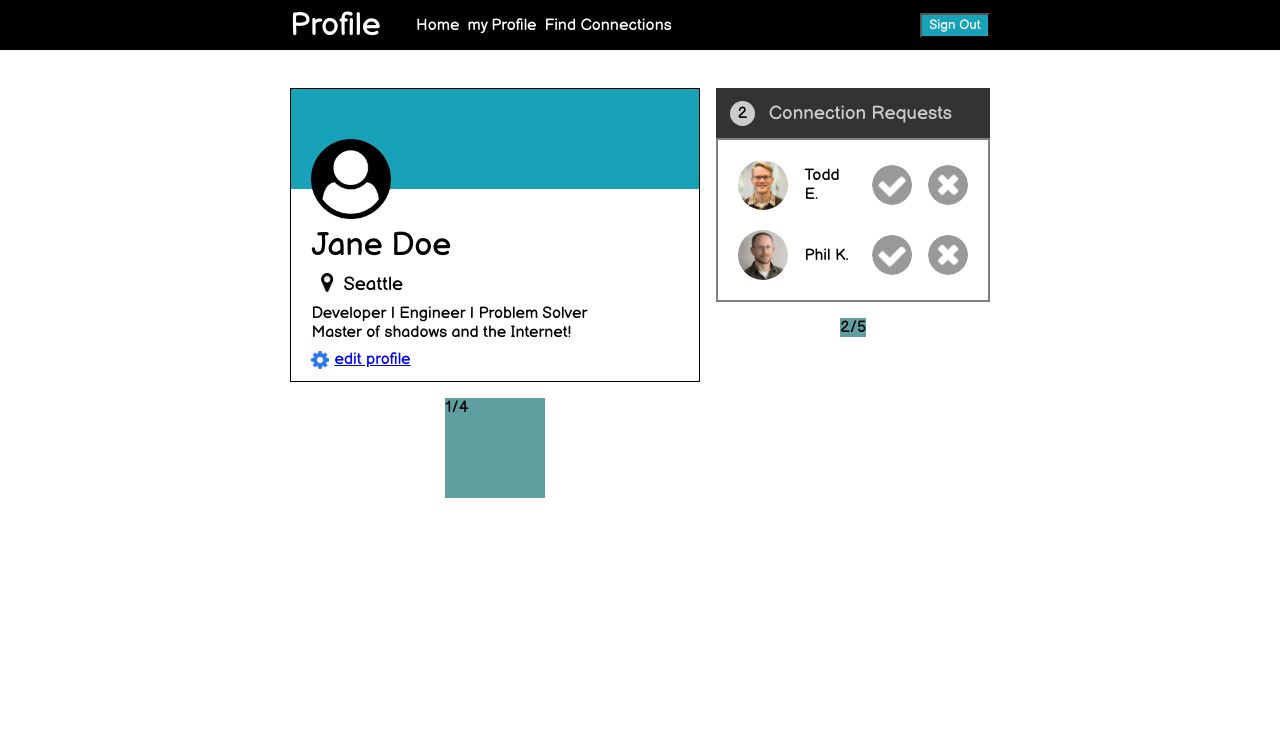
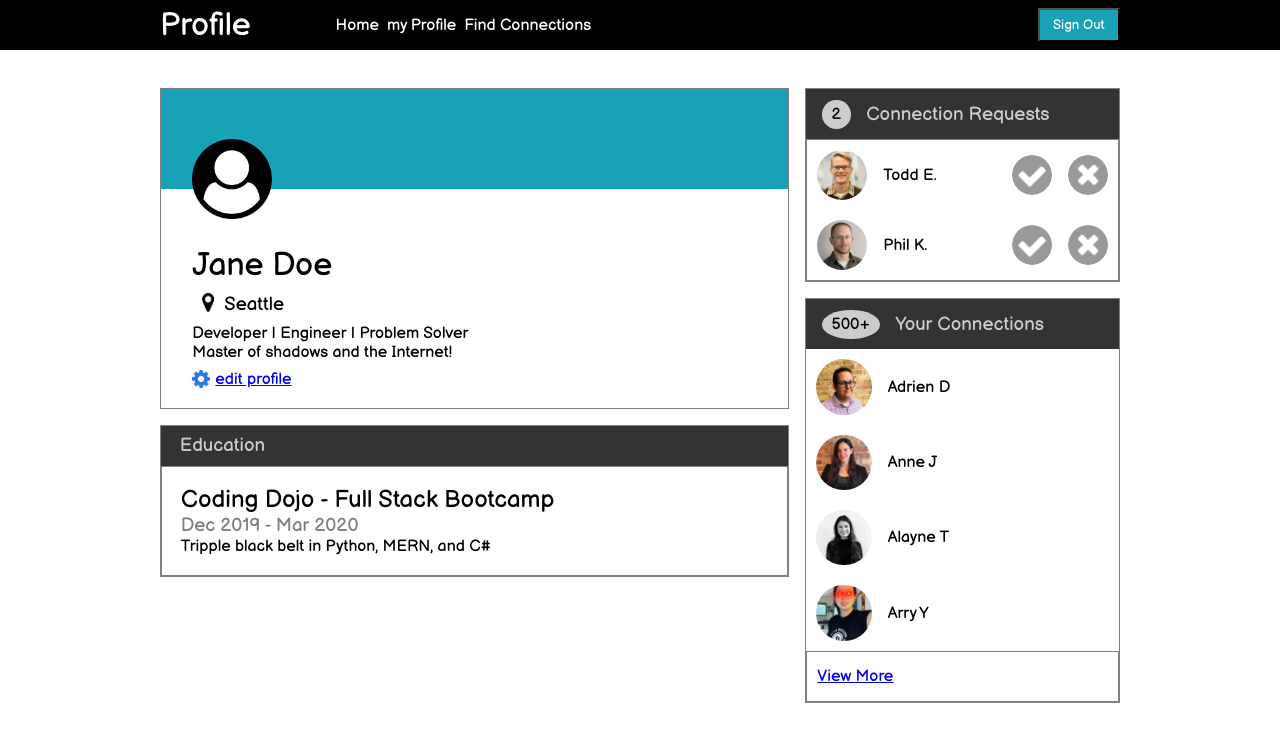
Before and after one commit to LopezYeshua/profile_page, a plain HTML site: page index.html in a window 1280 px wide. Drawn offline with Linux system fonts and the light colour scheme.

Commit message:
completed wrieframe

```diff
--- a/css_libraries/dojo.css
+++ b/css_libraries/dojo.css
@@ -4,40 +4,58 @@
     margin: 0;
     padding: 0;
     box-sizing: border-box;
+    font-family: 'Balsamiq Sans', cursive;
+    font-weight: normal;
+}
+
+
+.flex {
+    display: flex;
+    align-items: center;
+    justify-content: center;
+}
+
+/* splits the content blocks into columns */
+.content-container {
+    width: 75%;
+    min-height: 600px;
+    padding: 3% 0%;
+    margin: 0 auto;
+    flex-direction: row;
+    align-items: flex-start;
+}
+
+.full-container {
+    width: 75%;
+    margin: 0 auto;
 }
 
 .container {
-    width: 1200px;
-    margin: 0 auto;
+    background-color:transparent;
+    width: 100%;
+    border: 1px solid gray;
 }
 
 .btn {
-    width: 70px;
-    height: 25px;
+    padding: .5em 1em;
     background-color: #17a2b8;
     box-shadow: 2px 2px 1px black;
     color: white;
 }
 
 .row {
-    display: flex;
-    align-items: center;
-    justify-content: center;
     min-height: 100px;
-    width: 100px;
+    min-width: 100px;
+    flex: 2;
     gap: 1rem;
-    flex: 1.5;
     flex-direction: column;
 }
 
 .row-2 {
-    display: flex;
-    align-items: center;
-    justify-content: center;
     min-height: 100px;
     width: 100px;
+    flex: 1;
     gap: 1rem;
-    flex: 1;
     flex-direction: column;
 }
 
@@ -55,19 +73,4 @@
 .nav {
     height: 50px;
     background-color: black;
-    display:flex;
-    align-items: center;
-    justify-content: center;
 }
-
-.user-card-container {
-    width: 100%;
-    margin: 0 auto;
-    border: 1px solid black;
-}
-
-.user-card-nav {
-    background-color: #17a2b8;
-    height: 100px;
-    width: 100%;
-}
--- a/index.html
+++ b/index.html
@@ -1,5 +1,6 @@
 <!DOCTYPE html>
 <html lang="en">
+
 <head>
     <meta charset="UTF-8">
     <meta http-equiv="X-UA-Compatible" content="IE=edge">
@@ -8,9 +9,10 @@
     <link rel="stylesheet" href="style.css">
     <link rel="stylesheet" href="./css_libraries/dojo.css">
 </head>
+
 <body>
-    <div class="nav">
-        <div class="nav-container">
+    <div class="nav flex">
+        <div class="nav-container flex">
             <h1>Profile</h1>
             <ul class="nav-ul">
                 <li><a href="#">Home</a></li>
@@ -20,16 +22,16 @@
             <button class="btn">Sign Out</button>
         </div>
     </div>
-    <div class="content-container">
-        <div class="row">
-            <div class="user-card-container">
+    <div class="content-container flex">
+        <div class="row flex">
+            <div class="container">
                 <div class="user-card-nav">
-                    <img  id="profilePic" src="./images/icons/user-circle.png" alt="User Photo">
+                    <img id="profilePic" src="./images/icons/user-circle.png" alt="User Photo">
                 </div>
                 <div class="user-card-content">
-                    <h1 class="user-card-h1">Jane Doe</h1>
+                    <h1 class="user-card-name">Jane Doe</h1>
                     <div class="user-card-location">
-                        <img  id="mapMarker" src="./images/icons/map-marker.png" alt="Map Marker">
+                        <img id="mapMarker" src="./images/icons/map-marker.png" alt="Map Marker">
                         <h3>Seattle</h3>
                     </div>
                     <div class="user-card-description">
@@ -48,36 +50,76 @@
                     </div>
                 </div>
             </div>
-            <div class="col">1/4</div>
+            <div class="container">
+                <div class="education-nav">
+                    <h3>Education</h3>
+                </div>
+                <div id="education-information" class="container">
+                    <h2>Coding Dojo - Full Stack Bootcamp</h2>
+                    <h3>Dec 2019 - Mar 2020</h3>
+                    <p>Tripple black belt in Python, MERN, and C#</p>
+                </div>
+            </div>
         </div>
-        <div class="row-2">
-            <div class="requests">
+        <div class="row-2 flex">
+            <div class="container">
                 <div class="request-nav">
-                    <div class="num-request-container">
-                        <p id="num-requests">2</p>
+                    <div class="count-container">
+                        <p>2</p>
                     </div>
                     <h3 class="h3-request-title">Connection Requests</h3>
                 </div>
-                <div class="request-container">
+                <div class="container">
                     <ul class="request-ul">
-                        <li class="request-list">
-                            <img id="user-pic" src="./images/todd-s.jpg" alt="Todd">
-                            <p id="name" >Todd E.</p>
-                            <img id="accept-request" src="./images/icons/accept-circle.png" alt="checkmark">
-                            <img id="deny-request"src="./images/icons/close-circle.png" alt="x-mark">
+                        <li class="request-list flex">
+                            <img class="user-pic" src="./images/todd-s.jpg" alt="Todd">
+                            <p class="name">Todd E.</p>
+                            <img class="accept-request" src="./images/icons/accept-circle.png" alt="checkmark">
+                            <img class="deny-request" src="./images/icons/close-circle.png" alt="x-mark">
                         </li>
-                        <li class="request-list">
-                            <img id="user-pic" src="./images/phil-s.jpg" alt="Phil">
-                            <p id="name" >Phil K.</p>
-                            <img id="accept-request" src="./images/icons/accept-circle.png" alt="checkmark">
-                            <img id="deny-request"src="./images/icons/close-circle.png" alt="x-mark">
+                        <li class="request-list flex">
+                            <img class="user-pic" src="./images/phil-s.jpg" alt="Phil">
+                            <p class="name">Phil K.</p>
+                            <img class="accept-request" src="./images/icons/accept-circle.png" alt="checkmark">
+                            <img class="deny-request" src="./images/icons/close-circle.png" alt="x-mark">
                         </li>
                     </ul>
                 </div>
             </div>
-            <div class="col-2">2/5</div>
+            <div class="container">
+                <div class="connections-nav">
+                    <div class="count-container">
+                        <p>500+</p>
+                    </div>
+                    <h3>Your Connections</h3>
+                </div>
+                <div class="request-container">
+                    <ul class="request-ul">
+                        <li class="request-list flex">
+                            <img class="user-pic" src="./images/adrien-s.jpg" alt="Todd">
+                            <p class="name">Adrien D</p>
+                        </li>
+                        <li class="request-list flex">
+                            <img class="user-pic" src="./images/anne-s.jpg" alt="Phil">
+                            <p class="name">Anne J</p>
+                        </li>
+                        <li class="request-list flex">
+                            <img class="user-pic" src="./images/alayne-s.jpg" alt="Todd">
+                            <p class="name">Alayne T</p>
+                        </li>
+                        <li class="request-list flex">
+                            <img class="user-pic" src="./images/arry-s.jpg" alt="Phil">
+                            <p class="name">Arry Y</p>
+                        </li>
+                    </ul>
+                    <div class="view-more-container flex">
+                        <a href="#">View More</a>
+                    </div>
+                </div>
+            </div>
         </div>
     </div>
 
 </body>
+
 </html>
--- a/style.css
+++ b/style.css
@@ -1,32 +1,23 @@
+/* Reset */
 * {
     font-family: 'Balsamiq Sans', cursive;
     font-weight: normal;
 }
 
-.nav-container {
-    width: 700px;
+/* !! General styles !! */
+
+/* wraps a round container around any text.*/
+.count-container {
+    background-color: #cccccc;
+    padding: .3em .6em;
+    margin: 0% 5%;
+    border-radius: 50%;
     display: flex;
     align-items: center;
     justify-content: center;
 }
 
-h1 {
-    color: white;
-    flex: 1;
-}
-
-.nav-ul {
-    display: flex;
-    list-style-type: none;
-    flex: 4;
-    gap: .5rem;
-}
-
-a {
-    color: white;
-    text-decoration-line: none;
-}
-
+/* Controls body below navbar */
 .content-container {
     width: 700px;
     min-height: 600px;
@@ -37,6 +28,42 @@ a {
     justify-content: center;
     flex-direction: row;
     gap: 1rem;
+}
+/* !! The End !! */
+
+/* !! Start of navbar !! */
+.nav-container {
+    width: 75%;
+}
+
+.nav-container h1 {
+    color: white;
+    flex: 1;
+}
+
+.nav a {
+    color: white;
+    text-decoration-line: none;
+}
+
+/* Controls display for: Home my Profile Find Connections */
+.nav-ul {
+    display: flex;
+    list-style-type: none;
+    flex: 4;
+    gap: .5rem;
+}
+/* !! The End !! */
+
+
+
+
+/* !! Start of user card container !! */
+
+.user-card-nav {
+    background-color: #17a2b8;
+    height: 100px;
+    width: 100%;
 }
 
 #profilePic {
@@ -58,7 +85,7 @@ a {
     gap: 0.5rem;
 }
 
-.user-card-h1 {
+.user-card-name {
     font-weight: normal;
     color: black !important;
     flex:1;
@@ -80,8 +107,9 @@ a {
     flex: 1;
 }
 
-h3 {
+.user-card-location h3 {
     font-weight:normal;
+    color: black !important;
 }
 
 .skills {
@@ -105,23 +133,10 @@ h3 {
     color: blue;
     text-decoration-line: underline;
 }
+/* !! The End !! */
 
-.requests {
-    background-color:transparent;
-    width: 100%;
-    min-height: 150px;
-}
 
-.num-request-container {
-    background-color: #cccccc;
-    width: 25px;
-    height: 25px;
-    margin: 0% 5%;
-    border-radius: 50%;
-    display: flex;
-    align-items: center;
-    justify-content: center;
-}
+/* Start of request container */
 
 .request-nav {
     height: 50px;
@@ -135,42 +150,83 @@ h3 {
     color: #cccccc;
 }
 
-.request-container {
-    padding: 10px;
-    border: 2px solid gray;
-}
-
 .request-ul {
     width: 100%;
 }
 
-#name {
-    flex: 3;
+.name {
+    flex: 4;
 }
 
 .request-list {
-    display: flex;
-    align-items: center;
-    justify-content: space-between;
     padding: 10px;
     gap: 1rem;
 }
 
-
-#user-pic {
+.user-pic {
     border-radius: 50%;
     width: 50px;
     flex: 1;
 }
 
-#accept-request {
+.accept-request {
     border-radius: 50%;
     width: 40px;
     flex: .5;
 }
 
-#deny-request {
+.deny-request {
     border-radius: 50%;
     width: 40px;
     flex: .5;
 }
+/* !! The End !! */
+
+
+/* !! Start of education container !! */
+
+.education-nav {
+    height: 40px;
+    background-color: #333333;
+    display:flex;
+    padding-left: 3%;
+    align-items: center;
+    justify-content: flex-start;
+}
+
+.container h3 {
+    color: #cccccc;
+}
+
+#education-information {
+    padding: 3%;
+}
+
+#education-information h3 {
+    color: gray;
+}
+/* !! The End !! */
+
+
+/* !! Start of connections container !! */
+
+.connections-nav {
+    height: 50px;
+    background-color: #333333;
+    display:flex;
+    align-items: center;
+    justify-content: flex-start;
+}
+
+.connections-container h3 {
+    color: #cccccc;
+}
+
+.view-more-container {
+    background-color:transparent;
+    width: 100%;
+    border: 1px solid gray;
+    padding: 15px 10px;
+    justify-content: flex-start !important;
+}
+/* !! The End !! */
```
